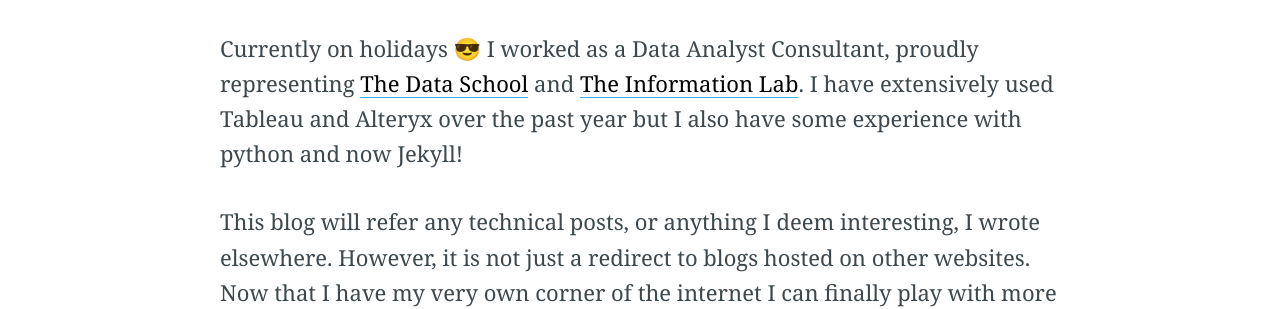
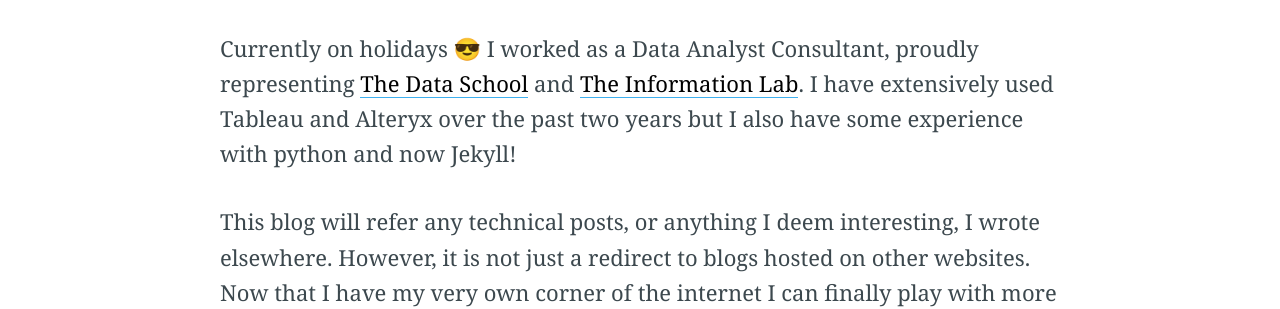
Before and after one commit to hanykowska/hanykowska.github.io, a Jekyll site: the page built from about/index.md, in a window 1280 px wide. Shown: the part 993-1302 px from the top of the page. Built offline with Jekyll 4.4.1, drawn with Linux system fonts in a browser that asks for light colours; nearby versions of some CDN libraries; comment, search, counter and statistics services are not loaded.

Commit message:
Update index.md

```diff
--- a/about/index.md
+++ b/about/index.md
@@ -15,7 +15,7 @@
 
 Apart from having to deal with my brother, my childhood was a happy one. Growing up in a family where everyone in my proximity had technical or math-related background it's no wonder I kept that direction. I went on to study biomedical engineering which is a fantastic field combining knowledge on human body and engineering.
 
-Currently on holidays 😎 I worked as a Data Analyst Consultant, proudly representing [The Data School](https://www.thedataschool.co.uk/) and [The Information Lab](https://www.theinformationlab.co.uk/). I have extensively used Tableau and Alteryx over the past year but I also have some experience with python and now Jekyll!
+Currently on holidays 😎 I worked as a Data Analyst Consultant, proudly representing [The Data School](https://www.thedataschool.co.uk/) and [The Information Lab](https://www.theinformationlab.co.uk/). I have extensively used Tableau and Alteryx over the past two years but I also have some experience with python and now Jekyll!
 
 This blog will refer any technical posts, or anything I deem interesting, I wrote elsewhere. However, it is not just a redirect to blogs hosted on other websites. Now that I have my very own corner of the internet I can finally play with more things, eg. embedding Tableau dashboards!
 
```
